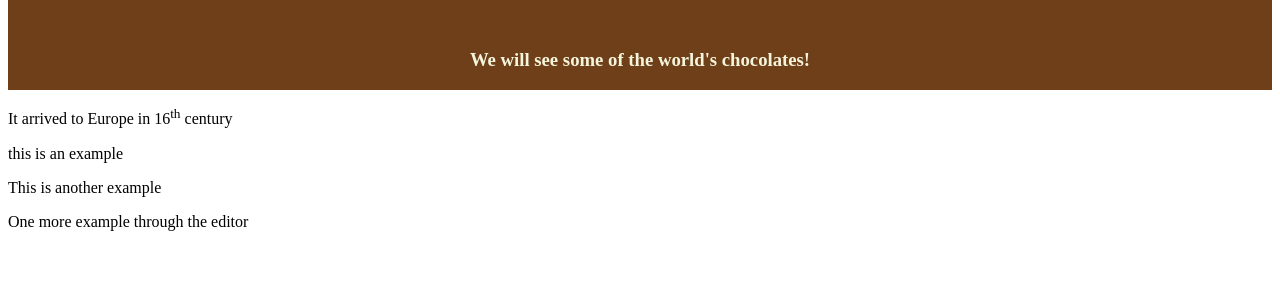
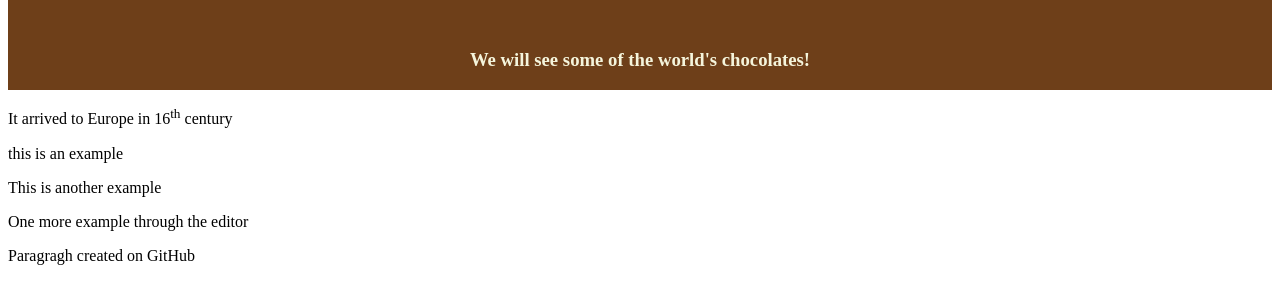
Before and after one commit to Najaf-Shr/NajafWEB2GitTest, a plain HTML site: page index.html in a window 1280 px wide. Shown: the part 91-394 px from the top of the page. Drawn offline with Linux system fonts and the light colour scheme.

Commit message:
Commit through GitHub

```diff
--- a/index.html
+++ b/index.html
@@ -18,6 +18,7 @@
     <p>this is an example</p>
     <p>This is another example</p>
     <p>One more example through the editor</p>
+    <p>Paragragh created on GitHub</p>
 </body>
 
 </html>
```
